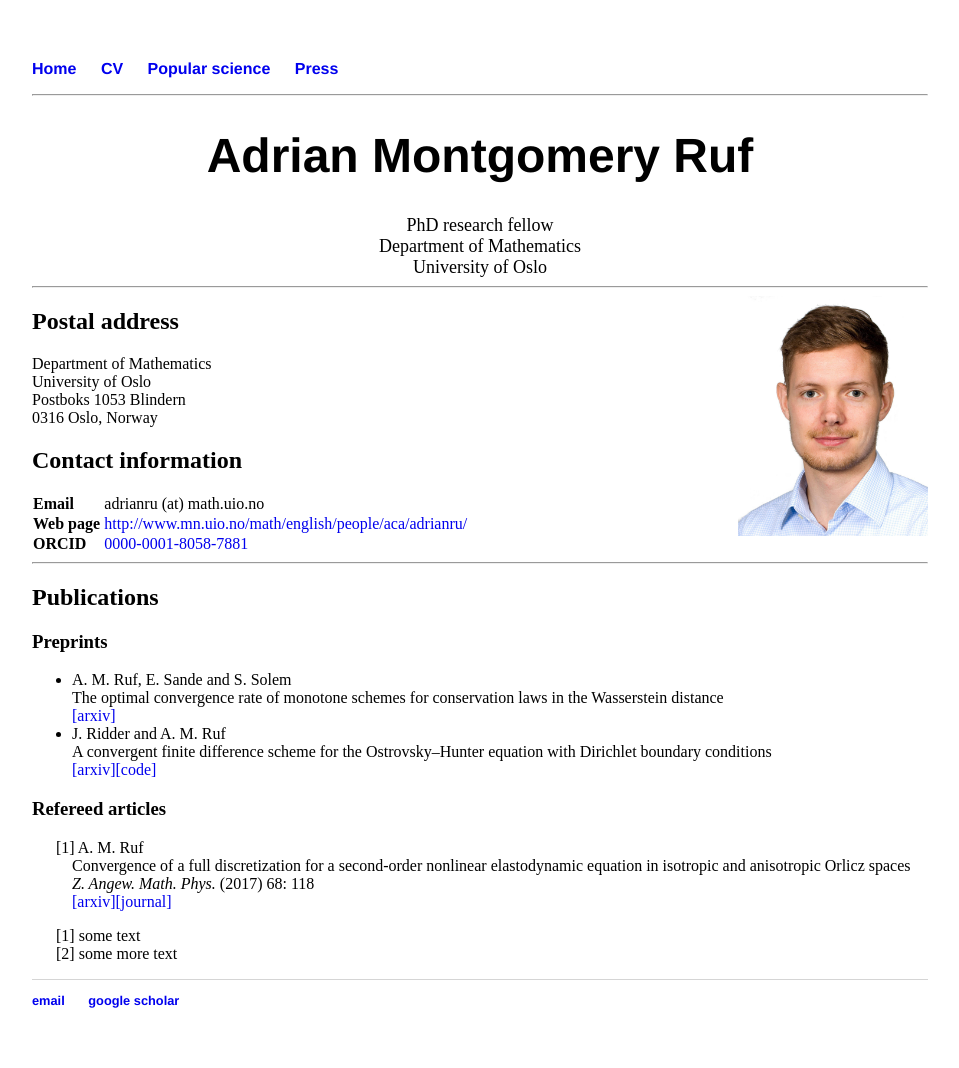
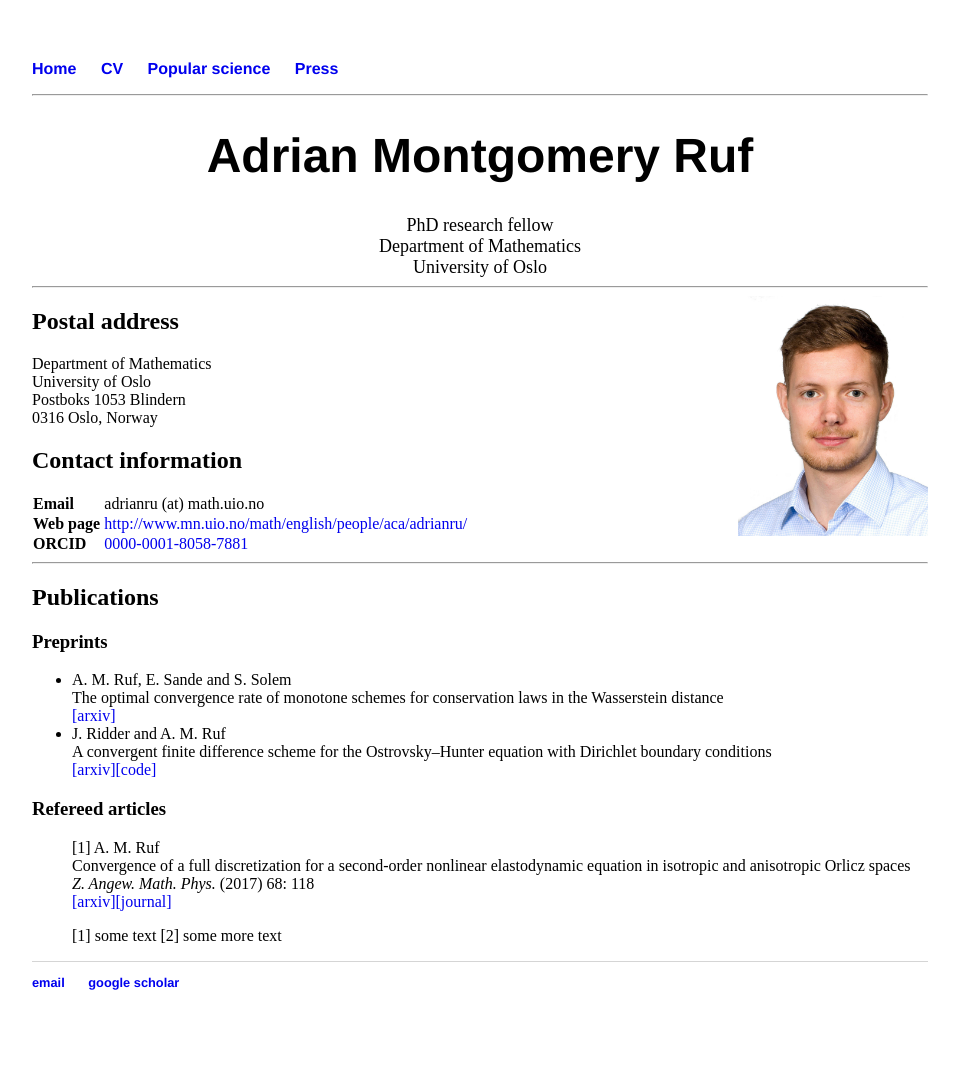
Before and after one commit to adrianmruf/adrianmruf.github.io, a Jekyll site: the page built from index.html, in a window 1280 px wide. Shown: the whole page, without its empty margins (160-1119 px from the left). Built offline with Jekyll 4.4.1, drawn with Linux system fonts in a browser that asks for light colours.

Commit message:
Update main.css

```diff
--- a/css/main.css
+++ b/css/main.css
@@ -46,7 +46,7 @@ ol {
 }
 ol > li {
   list-style: none;
-  text-indent: -1em;
+  display: inline;
 }
 ol > li:before {
   content: "[" counter(list) "] ";
```
